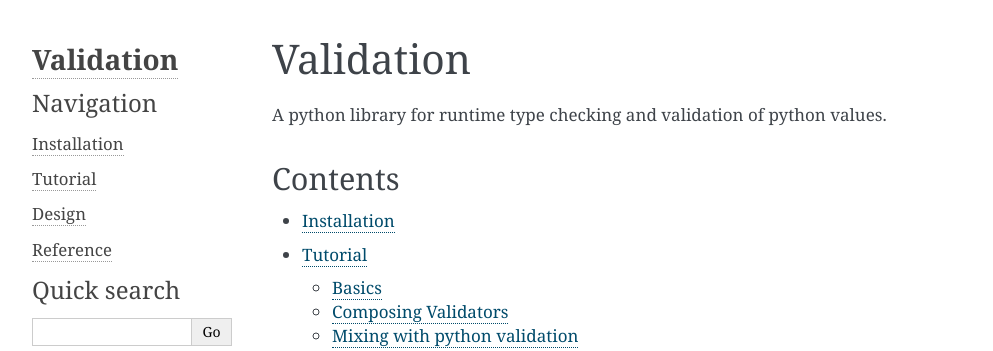
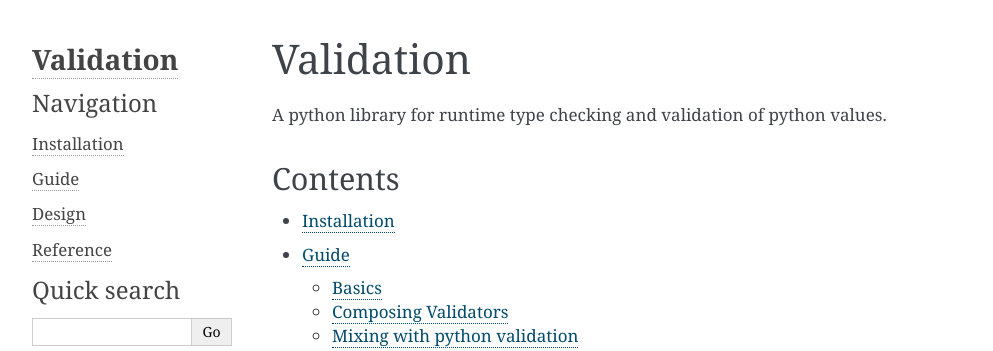
Before and after one commit to bwhmather/python-validation, a Sphinx documentation site: the page built from docs/index.rst, in a window 1280 px wide. Shown: the top 351 px of the page, without its empty margins (148-1141 px from the left). Built offline with Sphinx 7.4.7, drawn with Linux system fonts in a browser that asks for light colours.

Commit message:
Rename tutorial to guide

```diff
--- a/docs/tutorial.rst
+++ b/docs/guide.rst
@@ -1,6 +1,6 @@
-========
-Tutorial
-========
+=====
+Guide
+=====
 
 .. include:: ../README.rst
   :start-after: begin-usage
--- a/docs/index.rst
+++ b/docs/index.rst
@@ -15,7 +15,7 @@ Contents
 .. toctree::
   :maxdepth: 2
 
-  tutorial
+  guide
 
 .. toctree::
   :maxdepth: 1
```
